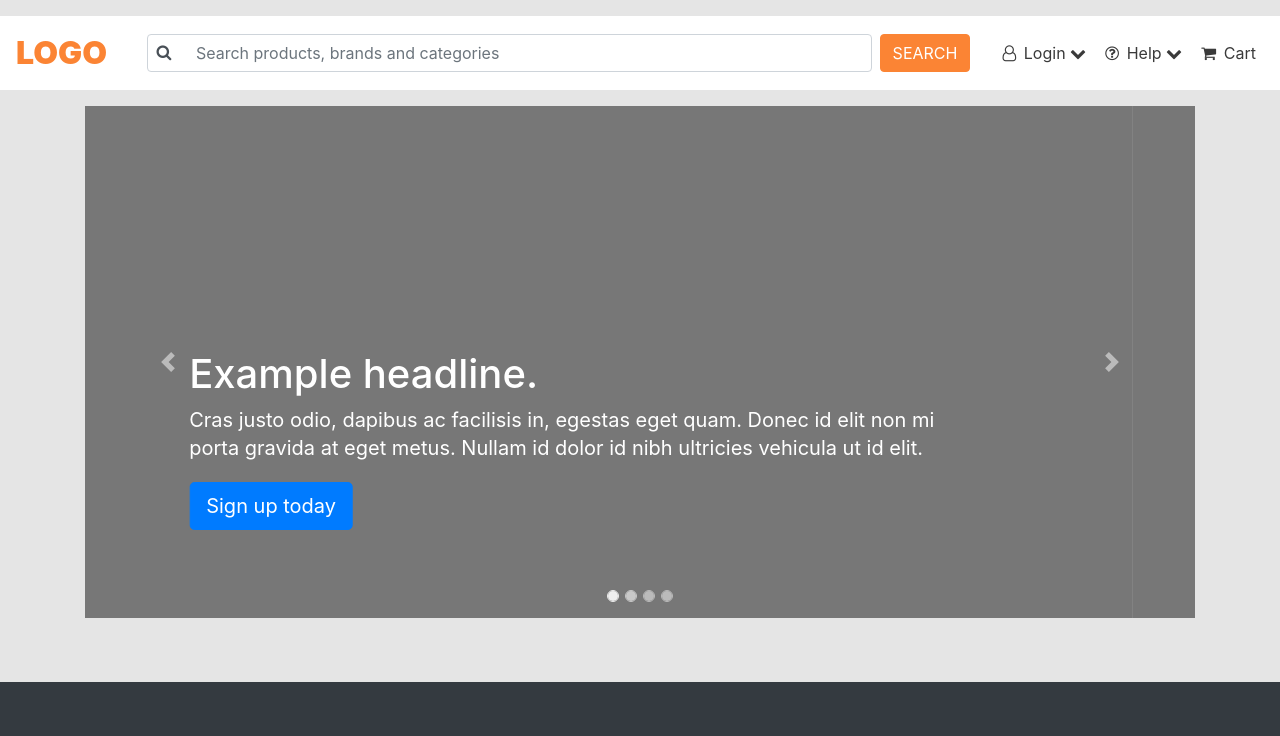
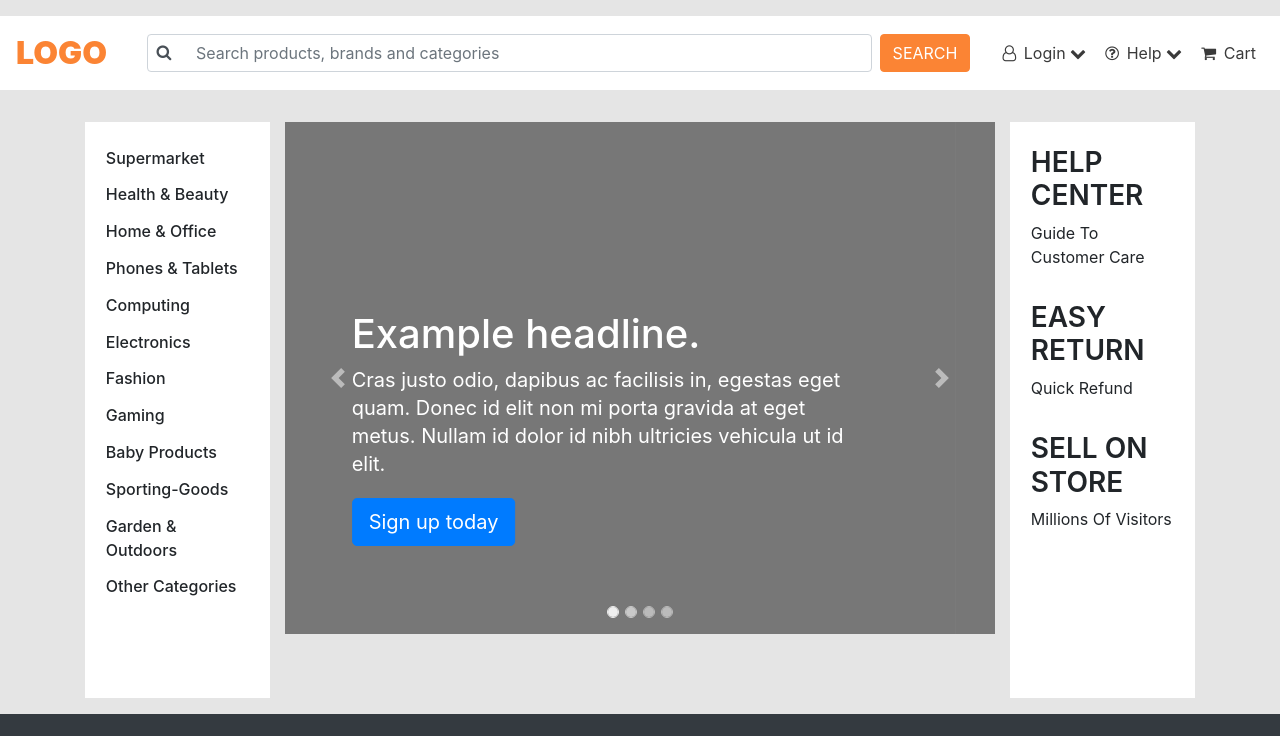
Before and after one commit to educhinski/ecomm, an Angular app: page / in a window 1280 px wide. Shown: the top 736 px of the page. Built offline with nearby package versions, Linux system fonts and the light colour scheme.

Commit message:
Highlight section with carousel & side links added

```diff
--- a/src/app/app.component.html
+++ b/src/app/app.component.html
@@ -1,7 +1,7 @@
 <div class="container">
   <app-header></app-header>
   <main role="main">
-    <app-carousel></app-carousel>
+    <app-highlights></app-highlights>
   </main>
 </div>
 <app-footer></app-footer>
--- a/src/app/app.module.ts
+++ b/src/app/app.module.ts
@@ -6,13 +6,15 @@ import { AppComponent } from './app.component';
 import { HeaderComponent } from './components/header/header.component';
 import { FooterComponent } from './components/footer/footer.component';
 import { CarouselComponent } from './components/carousel/carousel.component';
+import { HighlightsComponent } from './components/highlights/highlights.component';
 
 @NgModule({
   declarations: [
     AppComponent,
     HeaderComponent,
     FooterComponent,
-    CarouselComponent
+    CarouselComponent,
+    HighlightsComponent
   ],
   imports: [
     BrowserModule,
--- /dev/null
+++ b/src/app/components/highlights/highlights.component.css
@@ -0,0 +1,54 @@
+.row {
+  /* justify-content: center; */
+  /* margin: auto; */
+}
+
+ul {
+  padding-left: 0;
+  padding-top: 1em;
+}
+
+ul li {
+  list-style: none;
+  padding-bottom: 1em;
+}
+
+ul li a {
+  color: inherit;
+}
+
+ul li a:hover {
+  text-decoration: none;
+  text-shadow: 0px 2px 2px rgba(255, 255, 255, 0.4);
+}
+
+.col-lg-2 {
+  background: #fff;
+  padding: 0.5rem 1.3rem;
+  /* height: 512px; */
+}
+
+.col-lg-8 {
+  /* height: 700px; */
+  /* background: red; */
+}
+
+.col-lg-2,
+.col-lg-8 {
+  flex-grow: 1 1 512px;
+}
+
+.categories li {
+  font-weight: 500;
+  padding-bottom: 0.8rem;
+}
+
+.quickLinks h3 {
+  text-transform: uppercase;
+  font-weight: 600;
+}
+
+.categories li,
+.quickLinks p {
+  text-transform: capitalize;
+}
--- /dev/null
+++ b/src/app/components/highlights/highlights.component.html
@@ -0,0 +1,24 @@
+<div class="container my-3">
+  <div class="row">
+    <div class="col-lg-2 col-12 categories">
+      <ul>
+        <li *ngFor="let category of categories">
+          <a href="#">{{ category }}</a>
+        </li>
+      </ul>
+    </div>
+    <div class="col-lg-8 col-12">
+      <app-carousel></app-carousel>
+    </div>
+    <div class="col-lg-2 col-12 quickLinks">
+      <ul>
+        <li *ngFor="let link of quickLinks">
+          <a href="#">
+            <h3>{{ link.title }}</h3>
+            <p>{{ link.phrase }}</p>
+          </a>
+        </li>
+      </ul>
+    </div>
+  </div>
+</div>
--- /dev/null
+++ b/src/app/components/highlights/highlights.component.ts
@@ -0,0 +1,36 @@
+import { Component, OnInit } from '@angular/core';
+
+@Component({
+  selector: 'app-highlights',
+  templateUrl: './highlights.component.html',
+  styleUrls: ['./highlights.component.css'],
+})
+export class HighlightsComponent implements OnInit {
+  categories = [
+    'supermarket',
+    'health & beauty',
+    'home & office',
+    'phones & tablets',
+    'computing',
+    'electronics',
+    'fashion',
+    'gaming',
+    'baby products',
+    'sporting-goods',
+    'garden & outdoors',
+    'other categories',
+  ];
+
+  quickLinks = [
+    {
+      title: 'help center',
+      phrase: 'guide to customer care',
+    },
+    { title: 'easy return', phrase: 'quick refund' },
+    { title: 'sell on store', phrase: 'millions of visitors' },
+  ];
+
+  constructor() {}
+
+  ngOnInit(): void {}
+}
```
Also changed, not shown: 1 other file (tests, documents, lock files or other folders).
